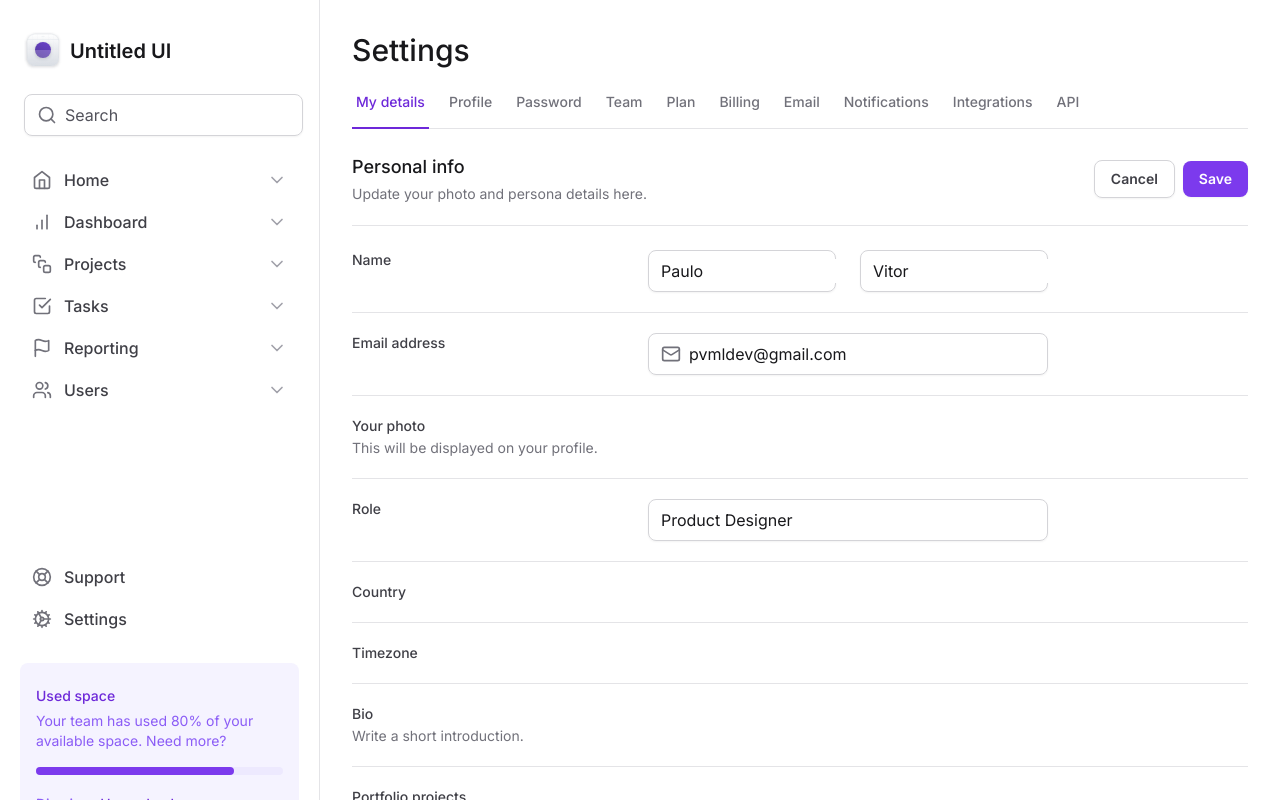
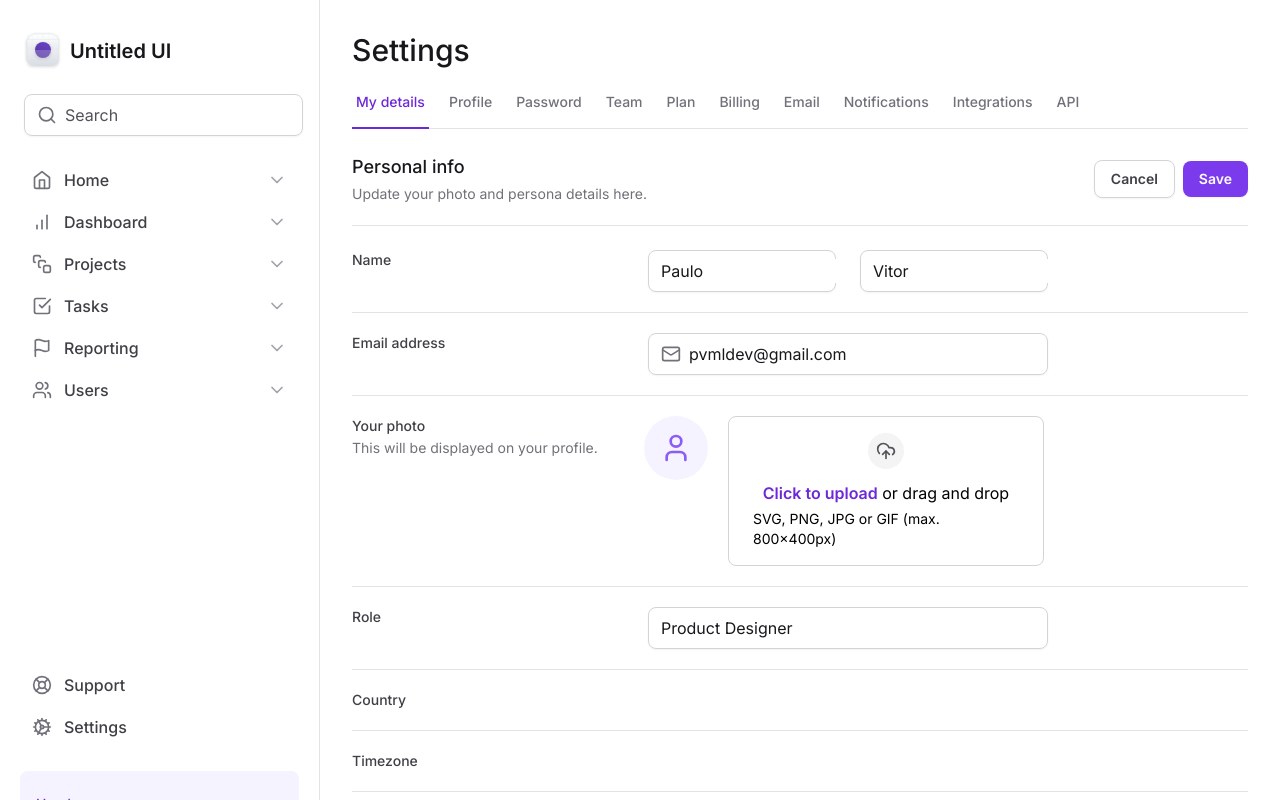
Before and after one commit to BBML-DEV/tailwind-next, a Next.js app: page / in a window 1280 px wide. Shown: the top 800 px of the page. Built offline with nearby package versions, Linux system fonts and the light colour scheme.

Commit message:
feat: Finalização da estilização do input de photo

```diff
--- a/app/page.tsx
+++ b/app/page.tsx
@@ -1,6 +1,6 @@
 import { SettingsTabs } from './shared/components/SettingsTabs'
 import * as Input from './shared/components/Input'
-import { Mail } from 'lucide-react'
+import { Mail, UploadCloud, User } from 'lucide-react'
 
 export default function Home() {
   return (
@@ -78,7 +78,7 @@ export default function Home() {
 
           <div className="grid grid-cols-form gap-3 pt-5">
             <label
-              htmlFor="email"
+              htmlFor="photo"
               className="flex flex-col gap-0.5 text-sm font-medium text-zinc-700"
             >
               Your photo
@@ -86,7 +86,34 @@ export default function Home() {
                 This will be displayed on your profile.
               </span>
             </label>
-            <div></div>
+
+            <div className="flex items-start gap-5">
+              <div className="flex h-16 w-16 items-center justify-center rounded-full bg-violet-50">
+                <User className="h-8 w-8 text-violet-500" />
+              </div>
+              <label
+                className="hover: group flex flex-1 cursor-pointer flex-col items-center justify-center gap-3 rounded-lg border border-zinc-300 px-6 py-4 hover:border-violet-200 hover:bg-violet-25 hover:text-violet-500"
+                htmlFor="photo"
+              >
+                <div className="border-6 rounded-full border-zinc-50 bg-zinc-100 p-2 group-hover:border-violet-50 group-hover:bg-violet-100">
+                  <UploadCloud className="group-hover: h-5 w-5 text-violet-600 text-zinc-600" />
+                </div>
+
+                <div className="flex flex-col items-center gap-1">
+                  <span>
+                    <span className="font-semibold text-violet-700">
+                      Click to upload
+                    </span>{' '}
+                    or drag and drop
+                  </span>
+                  <span className="text-sm">
+                    SVG, PNG, JPG or GIF (max. 800x400px)
+                  </span>
+                </div>
+              </label>
+
+              <input type="file" className="sr-only" id="photo" />
+            </div>
           </div>
 
           <div className="grid grid-cols-form gap-3 pt-5">
--- a/tailwind.config.js
+++ b/tailwind.config.js
@@ -12,6 +12,11 @@ module.exports = {
         profile: 'max-content 1fr max-content',
         form: 'minmax(7.5rem, 17.5rem) minmax(25rem, 1fr) minmax(0, 15rem)',
       },
+      colors: {
+        violet: {
+          25: '#fcfaff',
+        },
+      },
     },
   },
   plugins: [],
```
